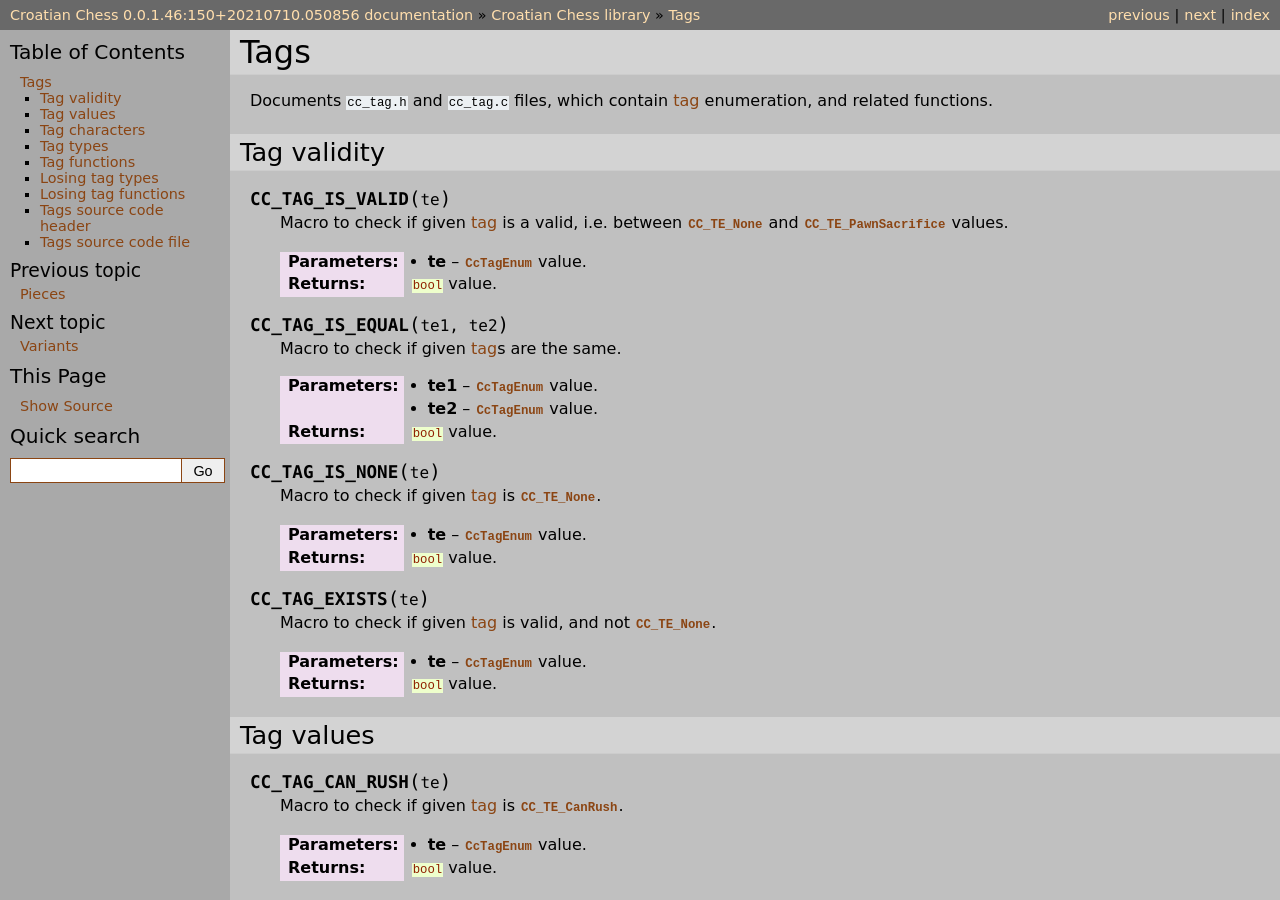
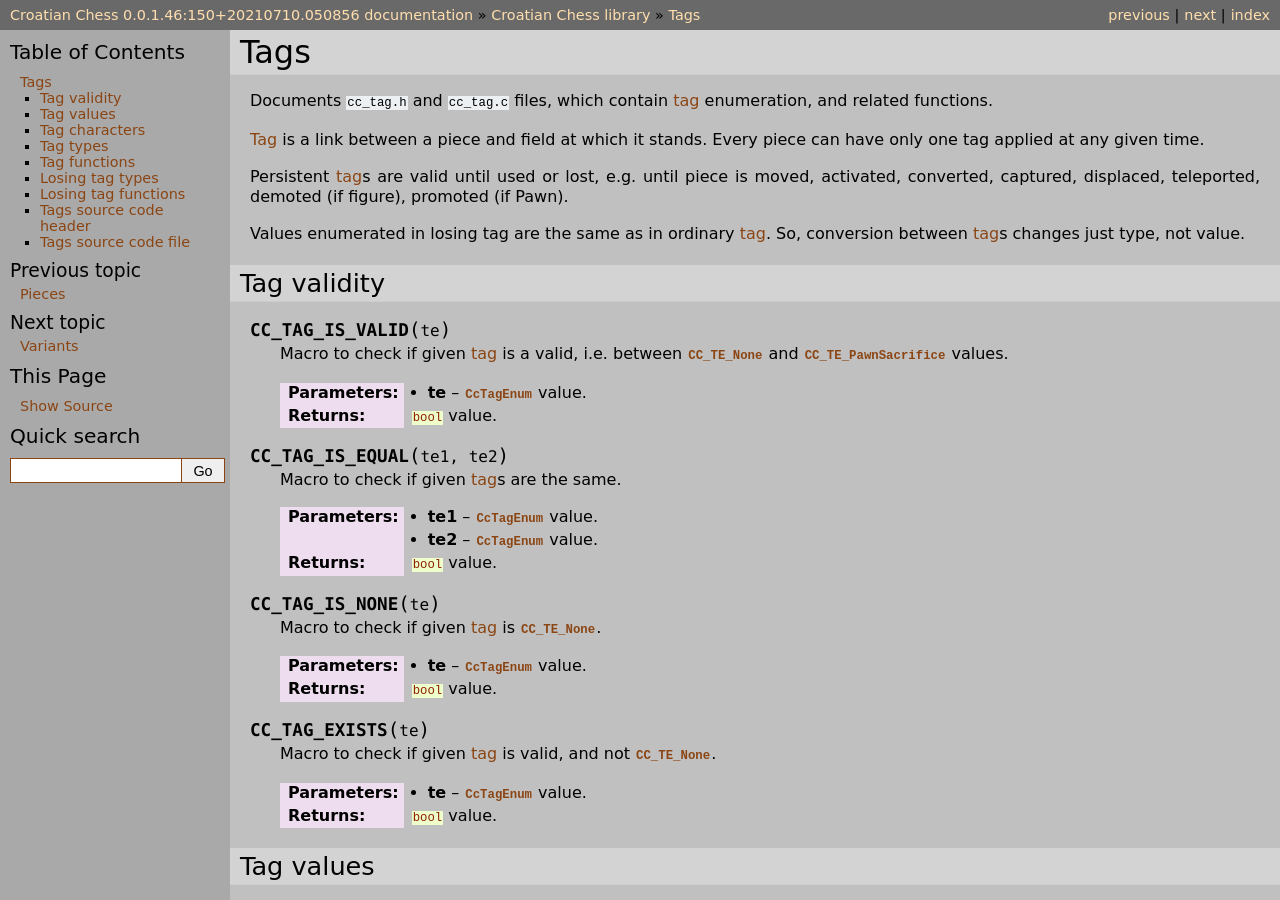
Before and after one commit to mmlacak/crochess, a Sphinx documentation site: the page built from docs/source/libcc/cctags.rst, in a window 1280 px wide and 900 px high. Built offline with Sphinx 7.4.7, drawn with Linux system fonts in a browser that asks for light colours.

```diff
--- a/docs/source/libcc/cctags.rst
+++ b/docs/source/libcc/cctags.rst
@@ -10,6 +10,16 @@ Tags
 ====
 
 Documents ``cc_tag.h`` and ``cc_tag.c`` files, which contain :term:`tag` enumeration, and related functions.
+
+:c:term:`Tag` is a link between a piece and field at which it stands.
+Every piece can have only one tag applied at any given time.
+
+Persistent :c:term:`tag`\s are valid until used or lost, e.g. until
+piece is moved, activated, converted, captured, displaced, teleported,
+demoted (if figure), promoted (if Pawn).
+
+Values enumerated in losing tag are the same as in ordinary :c:term:`tag`.
+So, conversion between :c:term:`tag`\s changes just type, not value.
 
 .. _lbl-libcc-cctags-validity:
 
```
Also changed, not shown: 2 other files.
